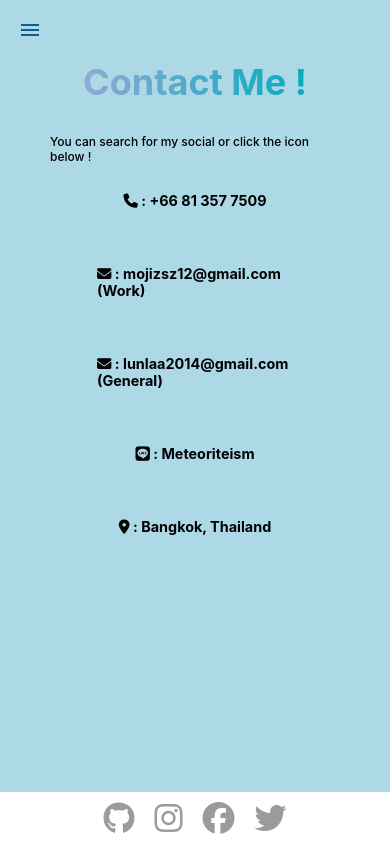
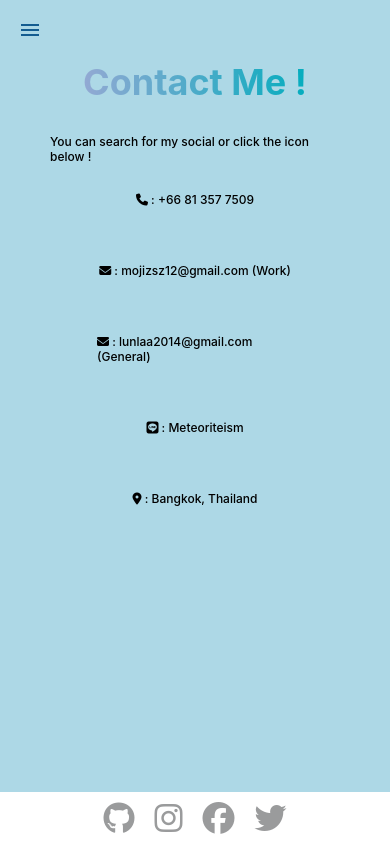
Before and after one commit to Kaniizs/my-profile, a React (Create React App) app: page /contact in a window 390 px wide. Built offline with nearby package versions, Linux system fonts and the light colour scheme.

Commit message:
Final v2

```diff
--- a/src/css/contact.css
+++ b/src/css/contact.css
@@ -6,7 +6,7 @@
 
 .desc {
     font-weight: 500;
-    font-size: 1.1rem;
+    font-size: 1.15rem;
 }
 
 @media screen and (max-width: 48rem) {
--- a/src/css/social.css
+++ b/src/css/social.css
@@ -18,9 +18,9 @@
 
 .socialcard p {
     text-decoration: none;
-    font-size: 1rem;
+    font-size: 1.2rem;
     margin: 0.625rem;
-    font-weight: 500;
+    font-weight: 450;
 }
 
 @media screen and (max-width: 48rem) {
@@ -30,7 +30,7 @@
     }
 
     .socialcard p {
-        font-size: 0.9rem;
-        font-weight: bold;
+        font-size: 0.75rem;
+        font-weight: 450;
     }
 }
```
